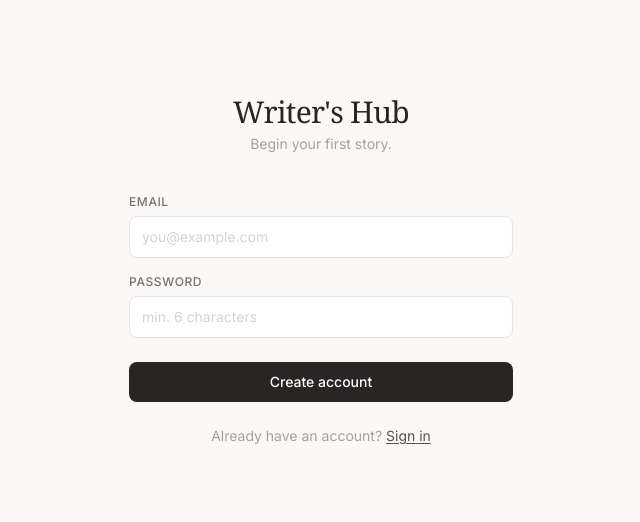
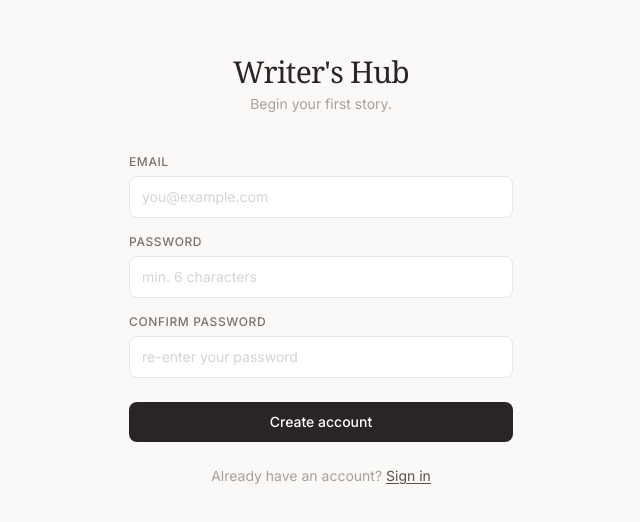
Before and after one commit to Kjans4/writers-hub, a Next.js app: page /signup in a window 1280 px wide. Shown: the part 130-652 px from the top of the page, without its empty margins (319-959 px from the left). Built offline with nearby package versions, Linux system fonts and the light colour scheme; no server answers.

Commit message:
Confirm password

```diff
--- a/app/(auth)/signup/page.tsx
+++ b/app/(auth)/signup/page.tsx
@@ -15,13 +15,25 @@ export default function SignupPage() {
 
   const [email, setEmail] = useState('')
   const [password, setPassword] = useState('')
+  const [confirmPassword, setConfirmPassword] = useState('')
   const [error, setError] = useState<string | null>(null)
   const [loading, setLoading] = useState(false)
 
+  // Derive a confirm-password mismatch warning in real time
+  // only after the user has started typing in the confirm field.
+  const confirmTouched = confirmPassword.length > 0
+  const passwordsMatch = password === confirmPassword
+
   async function handleSignup(e: React.FormEvent) {
     e.preventDefault()
+    setError(null)
+
+    if (!passwordsMatch) {
+      setError('Passwords do not match.')
+      return
+    }
+
     setLoading(true)
-    setError(null)
 
     const { error } = await supabase.auth.signUp({ email, password })
 
@@ -51,6 +63,8 @@ export default function SignupPage() {
 
         {/* Form */}
         <form onSubmit={handleSignup} className="space-y-4">
+
+          {/* Email */}
           <div>
             <label className="block text-xs font-medium text-stone-500 uppercase tracking-wider mb-1.5 font-['Inter']">
               Email
@@ -65,6 +79,7 @@ export default function SignupPage() {
             />
           </div>
 
+          {/* Password */}
           <div>
             <label className="block text-xs font-medium text-stone-500 uppercase tracking-wider mb-1.5 font-['Inter']">
               Password
@@ -80,6 +95,40 @@ export default function SignupPage() {
             />
           </div>
 
+          {/* Confirm Password */}
+          <div>
+            <label className="block text-xs font-medium text-stone-500 uppercase tracking-wider mb-1.5 font-['Inter']">
+              Confirm Password
+            </label>
+            <input
+              type="password"
+              value={confirmPassword}
+              onChange={e => setConfirmPassword(e.target.value)}
+              required
+              minLength={6}
+              className={`w-full px-3 py-2.5 bg-white border rounded-lg text-stone-800 text-sm font-['Inter'] placeholder:text-stone-300 focus:outline-none focus:ring-2 transition-all
+                ${confirmTouched && !passwordsMatch
+                  ? 'border-red-300 focus:ring-red-400/50 focus:border-red-400'
+                  : confirmTouched && passwordsMatch
+                  ? 'border-emerald-300 focus:ring-emerald-400/50 focus:border-emerald-400'
+                  : 'border-stone-200 focus:ring-amber-400/50 focus:border-amber-400'
+                }`}
+              placeholder="re-enter your password"
+            />
+            {/* Inline feedback — only shown after typing starts */}
+            {confirmTouched && !passwordsMatch && (
+              <p className="text-xs text-red-400 font-['Inter'] mt-1.5">
+                Passwords don't match.
+              </p>
+            )}
+            {confirmTouched && passwordsMatch && (
+              <p className="text-xs text-emerald-500 font-['Inter'] mt-1.5">
+                Passwords match.
+              </p>
+            )}
+          </div>
+
+          {/* Server / submit error */}
           {error && (
             <p className="text-red-500 text-xs font-['Inter'] bg-red-50 px-3 py-2 rounded-lg">
               {error}
@@ -88,7 +137,7 @@ export default function SignupPage() {
 
           <button
             type="submit"
-            disabled={loading}
+            disabled={loading || (confirmTouched && !passwordsMatch)}
             className="w-full py-2.5 bg-stone-800 hover:bg-stone-700 text-white text-sm font-medium rounded-lg font-['Inter'] transition-colors disabled:opacity-50 disabled:cursor-not-allowed mt-2"
           >
             {loading ? 'Creating account…' : 'Create account'}
```
